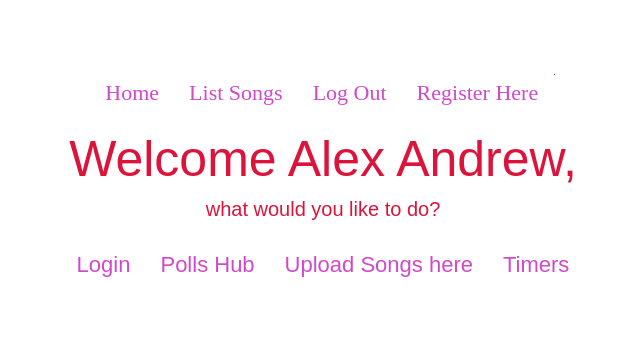
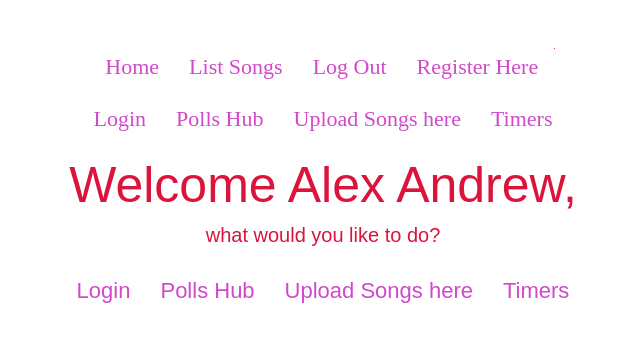
Before and after one commit to Pytormal/PYT-Studio, a React (Create React App) app: page / in a window 1280 px wide. Shown: the part 232-574 px from the top of the page, without its empty margins (317-957 px from the left). Built offline with nearby package versions, Linux system fonts and the light colour scheme.

Commit message:
moved links to make flow better

```diff
--- a/src/App.js
+++ b/src/App.js
@@ -9,9 +9,8 @@ import ListSongs from "./components/ListSongs";
 import UploadSongs from "./components/forms/MusicForm";
 import RegisterForm from "./components/forms/RegisterForm";
 import LoginForm from "./components/forms/LoginForm";
-import PollHome from './components/PollHome'
-import {Min5Timer, Min10Timer, Min30Timer } from "./components/timer.js";
-
+import PollHome from "./components/PollHome";
+import { Min5Timer, Min10Timer, Min30Timer } from "./components/timer.js";
 
 // import Credit from "./components/Credit";
 
@@ -26,22 +25,25 @@ import "./components/styles/polls.css";
 import "./components/styles/dualscreen.css";
 import "./components/styles/responsive.css";
 
-
 function App() {
   return (
     <>
       <section id="split">
+        <section className="all-links">
           <section className="left-links links">
             <Link to="/">Home</Link>
-
             <Link to="/songs_list">List Songs</Link>
-
             <Link to="/login" onClick={logout}>
               Log Out
             </Link>
-
             <Link to="/register">Register Here</Link>.
-
+          </section>
+          <section className="left-links2 links">
+            <Link to="/login">Login</Link>
+            <Link to="/Polls-hub">Polls Hub</Link>
+            <Link to="/upload-song">Upload Songs here</Link>
+            <Link to="/timers">Timers</Link>
+          </section>
         </section>
 
         <div className="App">
@@ -56,7 +58,7 @@ function App() {
               <PollHome />
             </Route>
             <Route path="/timers">
-            <Min5Timer/>
+              <Min5Timer />
               <Min10Timer />
               <Min30Timer />
             </Route>
@@ -79,7 +81,6 @@ function App() {
           </Switch>
         </div>
       </section>
-
     </>
   );
 }
--- a/src/components/styles/dualscreen.css
+++ b/src/components/styles/dualscreen.css
@@ -5,7 +5,7 @@
     display: flex;
   }
 
-  .left-links {
+  .links {
     /* grow: no, shrink: no, basis: fold-left */
     flex: 0 0 env(fold-left);
 
@@ -17,6 +17,17 @@
     height: 5rem;
   }
 
+
+
+  .all-links {
+    display: flex;
+    flex-direction: column;
+    display: block;
+  }
+
+.home-links {
+    display: none;
+  }
   .App {
     /* fill the rest of the space */
     flex: 1;
@@ -28,8 +39,8 @@
   .title {
     font-size: 4rem;
   }
-  .message-box{
-    display:none;
+  .message-box {
+    display: none;
   }
 }
 
@@ -53,6 +64,9 @@
     height: 100vh;
     overflow-y: scroll;
   }
+  .left-links2{
+    display: none;
+  }
   #timer {
     flex: 1;
     height: 38vh;
@@ -61,8 +75,8 @@
   .form-container {
     flex: 1;
   }
-  .message-box{
-    display:none;
+  .message-box {
+    display: none;
   }
   /*
   .title {
```
Lines whose indentation alone changed are shown as unchanged.
